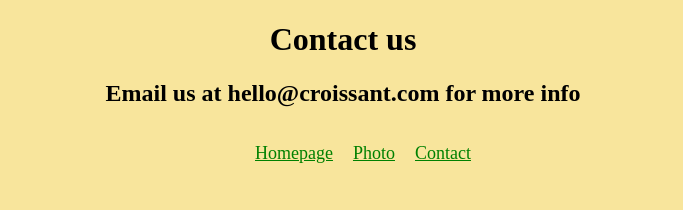
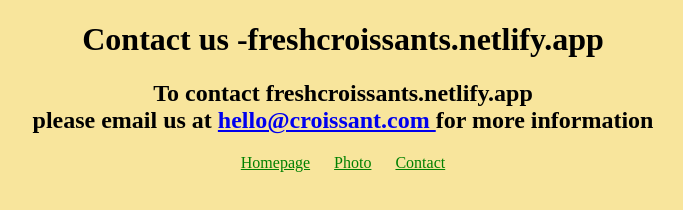
Before and after one commit to sasha-ak/multiple-pages-static-website, a plain HTML site: page contact.html in a window 1280 px wide. Shown: the whole page, without its empty margins (297-980 px from the left). Drawn offline with Linux system fonts and the light colour scheme.

Commit message:
made website SEO friendly

```diff
--- a/contact.html
+++ b/contact.html
@@ -7,6 +7,10 @@
       name="description"
       content="Explore the art of crafting these buttery, flaky pastries and enjoy expert tips for the perfect croissant experience"
     />
+    <meta
+      name="description"
+      content="contact freshcroissants.netlify.app to get more information about freshly baked and delicious croissants"
+    />
     <link rel="stylesheet" href="/css/styles.css" />
 
     <title>
@@ -14,20 +18,26 @@
     </title>
   </head>
   <body>
-    <h1>Contact us</h1>
-    <h2>Email us at hello@croissant.com for more info</h2>
-    <div class="container">
-      <ul>
-        <li>
-          <a href="/index.html">Homepage</a>
-        </li>
-        <li>
-          <a href="/photo.html">Photo</a>
-        </li>
-        <li>
-          <a href="/contact.html">Contact</a>
-        </li>
-      </ul>
-    </div>
+    <h1>Contact us -freshcroissants.netlify.app</h1>
+    <h2>
+      To contact freshcroissants.netlify.app <br />please email us at
+      <a href="mailto:hello@croissant.com"> hello@croissant.com </a>for more
+      information
+    </h2>
+    <footer>
+      <a
+        href="/index.html"
+        title="homepage of https://freshcroissants.netlify.app/"
+        >Homepage</a
+      >
+
+      <a href="/photo.html" title="photo of croissant">Photo</a>
+
+      <a
+        href="/contact.html"
+        title="contact https://freshcroissants.netlify.app/"
+        >Contact</a
+      >
+    </footer>
   </body>
 </html>
--- a/css/styles.css
+++ b/css/styles.css
@@ -14,28 +14,23 @@ p {
   font-size: 18px;
 }
 
-.container {
-  display: flex;
-  justify-content: center;
-}
-
-ul {
-  display: flex;
-  list-style: none;
-}
-
-li {
-  margin: 0 10px;
-  font-size: 18px;
-}
-a {
-  color: green;
-  display: block;
+.order-link {
   text-align: center;
-  font-size: 18px;
+  font-size: 20px;
+  text-decoration: none;
+  color: blueviolet;
 }
 img {
   display: block;
   margin: 30px auto;
   width: 800px;
 }
+
+footer {
+  text-align: center;
+}
+
+footer a {
+  margin: 0 10px;
+  color: green;
+}
```
Also changed, not shown: index.html (+16 -13 lines), photo.html (+16 -14 lines).
